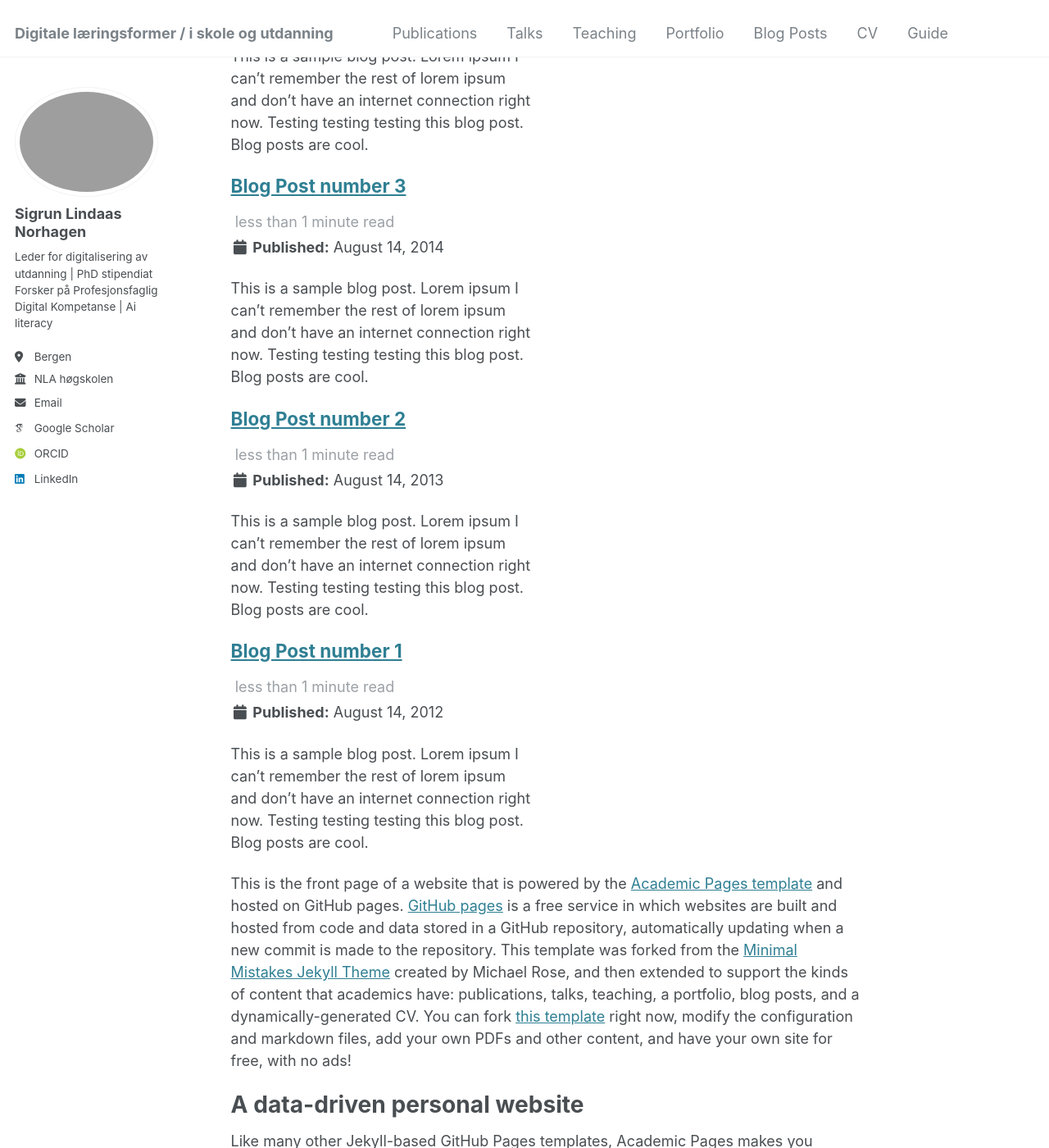
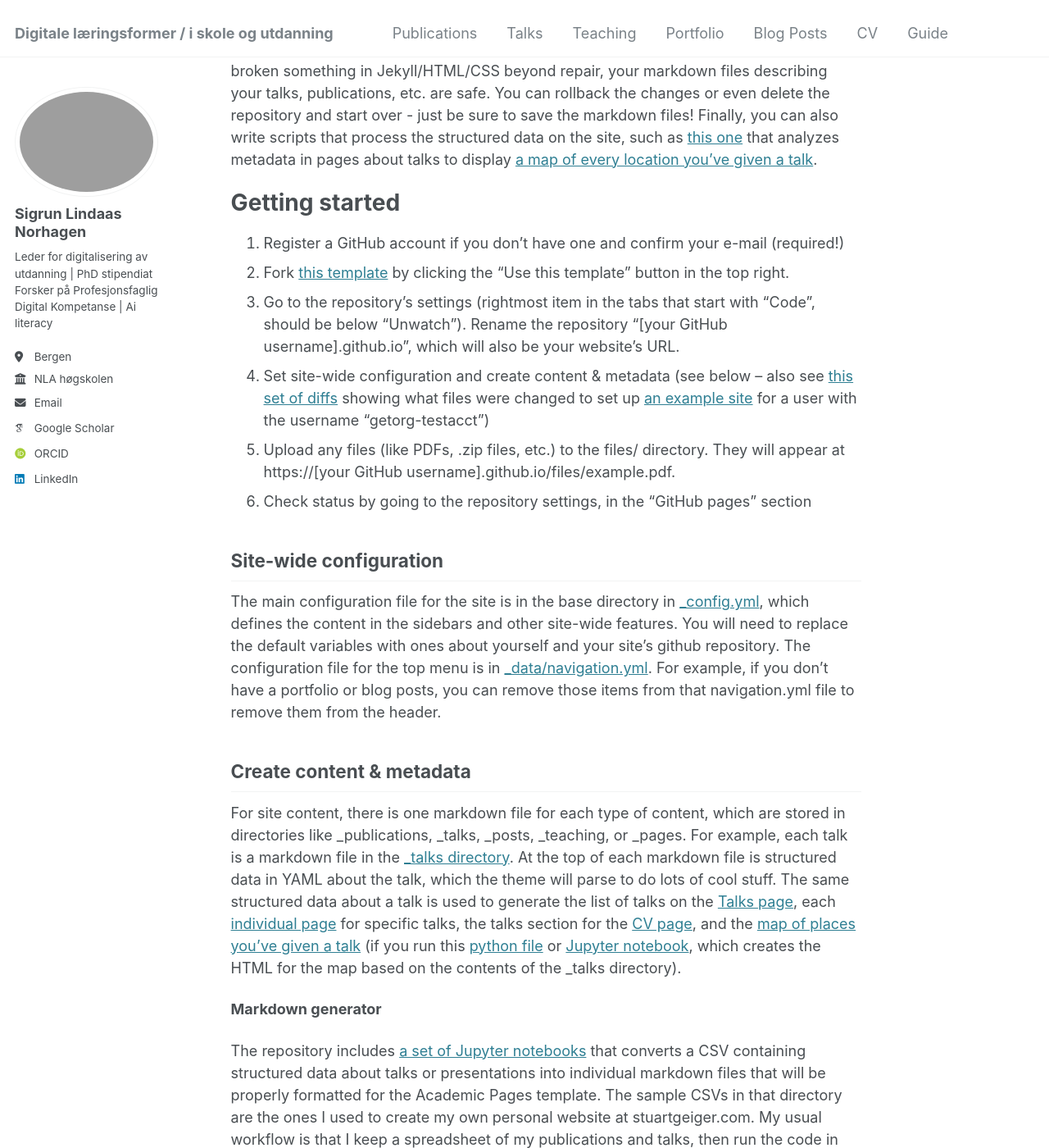
Before and after one commit to sigrun/snorhagen, a Jekyll site: the page built from _pages/about.md, in a window 1280 px wide and 1400 px high, scrolled down 499 px. Shown: the whole window at 82% size. Built offline with Jekyll 4.4.1, drawn with Linux system fonts in a browser that asks for light colours; some web fonts are replaced; some of the changed text lies outside the part shown.

Commit message:
Update about.md

```diff
--- a/_pages/about.md
+++ b/_pages/about.md
@@ -7,11 +7,6 @@ redirect_from:
   - /about.html
 ---
 
-{% for post in site.posts limit:5 %}
-  {% include archive-single.html %}
-{% endfor %}
-
-This is the front page of a website that is powered by the [Academic Pages template](https://github.com/academicpages/academicpages.github.io) and hosted on GitHub pages. [GitHub pages](https://pages.github.com) is a free service in which websites are built and hosted from code and data stored in a GitHub repository, automatically updating when a new commit is made to the repository. This template was forked from the [Minimal Mistakes Jekyll Theme](https://mmistakes.github.io/minimal-mistakes/) created by Michael Rose, and then extended to support the kinds of content that academics have: publications, talks, teaching, a portfolio, blog posts, and a dynamically-generated CV. You can fork [this template](https://github.com/academicpages/academicpages.github.io) right now, modify the configuration and markdown files, add your own PDFs and other content, and have your own site for free, with no ads!
 
 A data-driven personal website
 ======
```
